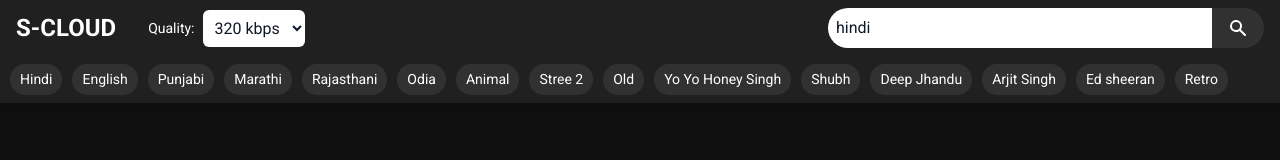
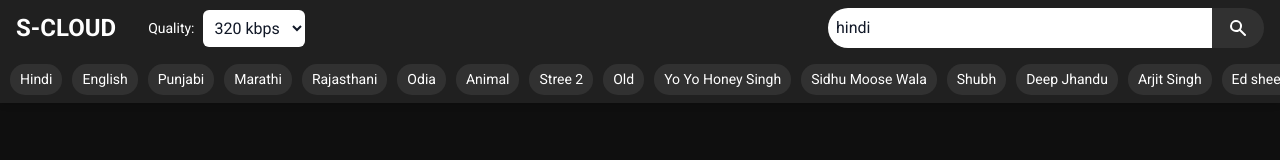
Before and after one commit to Scodify236/S-CLOUD, a plain HTML site: page index.html in a window 1280 px wide. Shown: the top 160 px of the page. Drawn offline with nearby package versions, Linux system fonts and the light colour scheme; no server answers; a script that the page names is missing.

Commit message:
Update index.html

```diff
--- a/index.html
+++ b/index.html
@@ -150,6 +150,7 @@
             <button class="search-query-button">Stree 2</button>
             <button class="search-query-button">Old</button>
             <button class="search-query-button">Yo Yo Honey Singh</button>
+            <button class="search-query-button">Sidhu Moose Wala</button>
             <button class="search-query-button">Shubh</button>
             <button class="search-query-button">Deep Jhandu</button>
             <button class="search-query-button">Arjit Singh</button>
```
